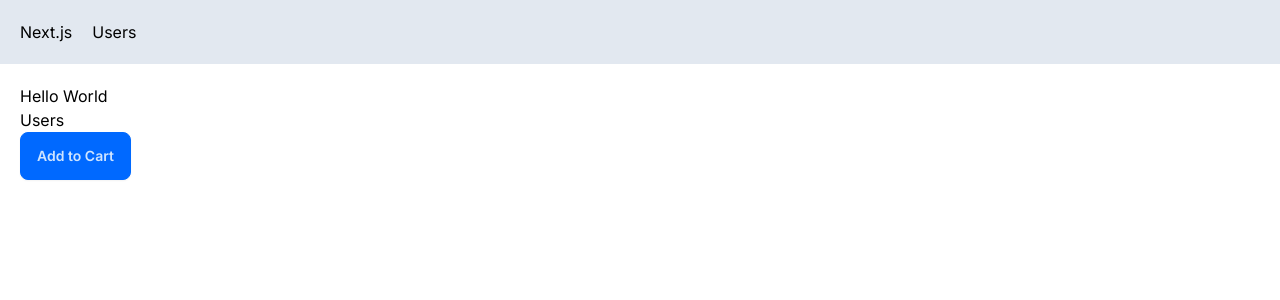
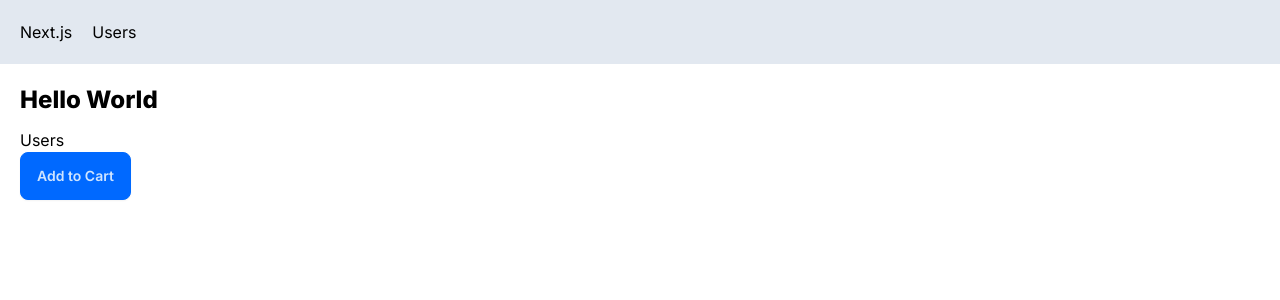
Before and after one commit to Otacon2024/Next-TypeScript, a Next.js app: page / in a window 1280 px wide. Shown: the top 300 px of the page. Built offline with nearby package versions, Linux system fonts and the light colour scheme.

Commit message:
Overwrite h1 tailwind "base layer" style in "app > global.css"

```diff
--- a/app/globals.css
+++ b/app/globals.css
@@ -15,3 +15,9 @@
 body {
   color: rgb(var(--foreground-rgb));
 }
+
+@layer base {
+  h1 {
+    @apply font-extrabold text-2xl mb-3;
+  }
+}
```
